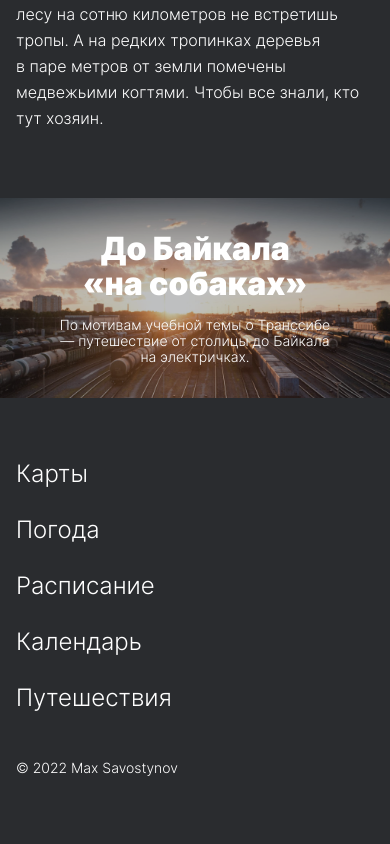
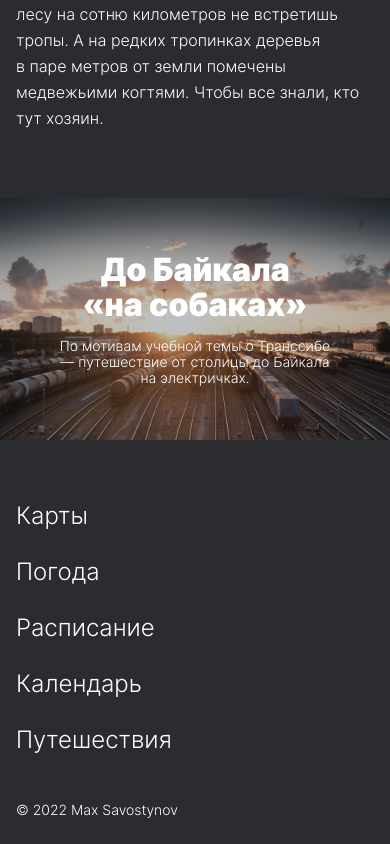
Before and after one commit to MaxSavostyanov/russian-travel, a plain HTML site: page index.html in a window 390 px wide. Shown: the part 9651-10495 px from the top of the page. Before the commit the page ends 10453 px from the top, so only its background shows below. Drawn offline with Linux system fonts and the light colour scheme.

Commit message:
Upd section cover

```diff
--- a/blocks/cover/__link/cover__link.css
+++ b/blocks/cover/__link/cover__link.css
@@ -38,10 +38,10 @@
 
 @media screen and (max-width: 1279px) {
   .cover__link {
-    min-height: 640px;
+    min-height: 62vw;
   }
 }
-
+/*
 @media screen and (max-width: 1023px) {
   .cover__link {
     min-height: 480px;
@@ -53,3 +53,4 @@
     min-height: 200px;
   }
 }
+*/
```
